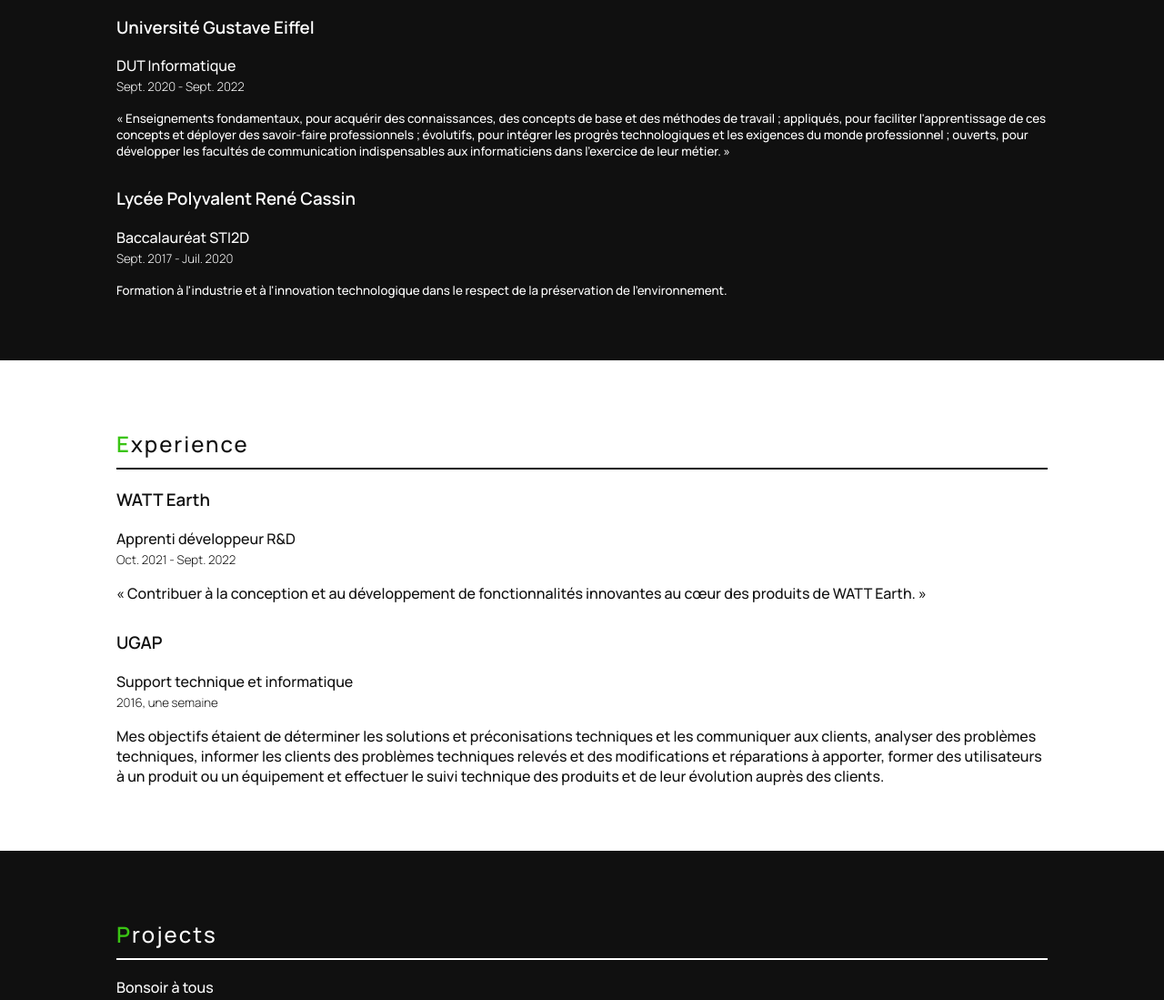
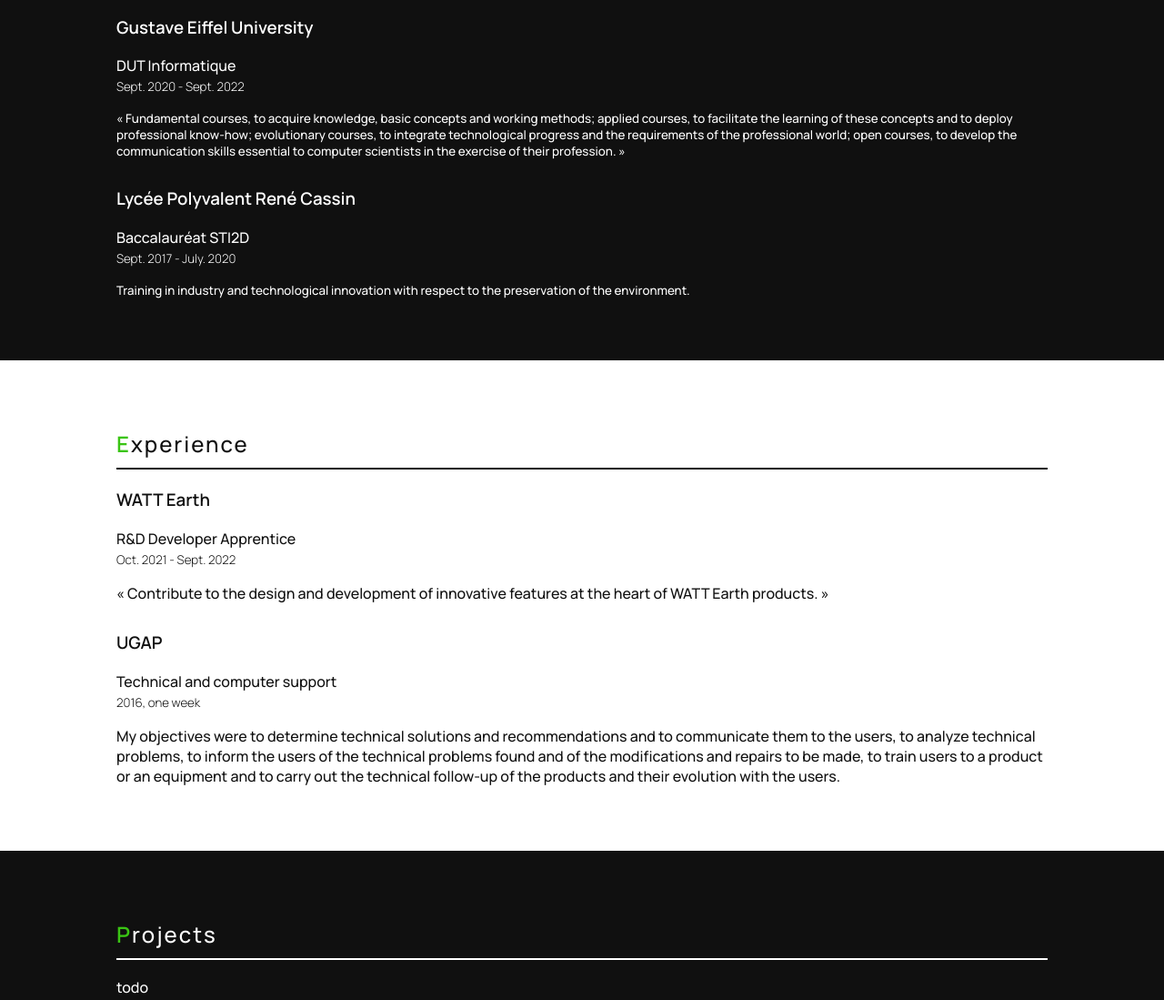
Before and after one commit to Floriansylvain/portfolio, a plain HTML site: page index.html in a window 1280 px wide. Shown: the part 1497-2596 px from the top of the page at 91% size. Drawn offline with Linux system fonts and the light colour scheme.

Commit message:
🚧 French -> English

```diff
--- a/index.html
+++ b/index.html
@@ -43,7 +43,7 @@
                 <div class="block">
                     <img class="to-grow" src="assets/FlorianSylvain.jpg">
                     <p>
-                        Étudiant en DUT Informatique à l'Université Gustave Eiffel et apprenti développeur R&D chez WATT Earth, je me passionne pour l'informatique depuis toujours. Le web design, les jeux vidéo, l'algorithmie forment à eux trois mon fer de lance en informatique.
+                        IT student at Gustave Eiffel University and R&D Developer Apprentice at WATT Earth, I've always been passionate about computer science. Web design, video games, and algorithms are my main spearhead in computer science.
                     </p>
                 </div>
             </div>
@@ -52,18 +52,18 @@
                 <h2>Education</h2>
 
                 <div class="to-slide">
-                    <h3>Université Gustave Eiffel</h3>
+                    <h3>Gustave Eiffel University</h3>
                     <p><span class="degree">DUT Informatique</span><br><span class="time-range">Sept. 2020 - Sept. 2022</span></p>
                     <p>
-                        « Enseignements fondamentaux, pour acquérir des connaissances, des concepts de base et des méthodes de travail ; appliqués, pour faciliter l'apprentissage de ces concepts et déployer des savoir-faire professionnels ; évolutifs, pour intégrer les progrès technologiques et les exigences du monde professionnel ; ouverts, pour développer les facultés de communication indispensables aux informaticiens dans l'exercice de leur métier. »
+                        « Fundamental courses, to acquire knowledge, basic concepts and working methods; applied courses, to facilitate the learning of these concepts and to deploy professional know-how; evolutionary courses, to integrate technological progress and the requirements of the professional world; open courses, to develop the communication skills essential to computer scientists in the exercise of their profession. »
                     </p>
                 </div>
 
                 <div class="to-slide">
                     <h3>Lycée Polyvalent René Cassin</h3>
-                    <p><span class="degree">Baccalauréat STI2D</span><br><span class="time-range">Sept. 2017 - Juil. 2020</span></p>
+                    <p><span class="degree">Baccalauréat STI2D</span><br><span class="time-range">Sept. 2017 - July. 2020</span></p>
                     <p>
-                        Formation à l'industrie et à l'innovation technologique dans le respect de la préservation de l’environnement.
+                        Training in industry and technological innovation with respect to the preservation of the environment.
                     </p>
                 </div>
 
@@ -74,15 +74,15 @@
 
                 <div class="to-slide">
                     <h3>WATT Earth</h3>
-                    <p><span class="degree">Apprenti développeur R&D</span><br><span class="time-range">Oct. 2021 - Sept. 2022</span></p>
-                    <p>« Contribuer à la conception et au développement de fonctionnalités innovantes au cœur des produits de WATT Earth. »</p>
+                    <p><span class="degree">R&D Developer Apprentice</span><br><span class="time-range">Oct. 2021 - Sept. 2022</span></p>
+                    <p>« Contribute to the design and development of innovative features at the heart of WATT Earth products. »</p>
                 </div>
 
                 <div class="to-slide">
                     <h3>UGAP</h3>
-                    <p><span class="degree">Support technique et informatique</span><br><span class="time-range">2016, une semaine</span></p>
+                    <p><span class="degree">Technical and computer support</span><br><span class="time-range">2016, one week</span></p>
                     <p>
-                        Mes objectifs étaient de déterminer les solutions et préconisations techniques et les communiquer aux clients, analyser des problèmes techniques, informer les clients des problèmes techniques relevés et des modifications et réparations à apporter, former des utilisateurs à un produit ou un équipement et effectuer le suivi technique des produits et de leur évolution auprès des clients.
+                        My objectives were to determine technical solutions and recommendations and to communicate them to the users, to analyze technical problems, to inform the users of the technical problems found and of the modifications and repairs to be made, to train users to a product or an equipment and to carry out the technical follow-up of the products and their evolution with the users.
                     </p>
                 </div>
 
@@ -90,12 +90,12 @@
 
             <div class="to-fade" id="projects">
                 <h2>Projects</h2>
-                <p>Bonsoir à tous</p>
+                <p>todo</p>
             </div>
 
             <div class="to-fade" id="contact">
                 <h2>Contact</h2>
-                <p>Bonsoir à tous</p>
+                <p>todo</p>
             </div>
 
         </div>
```
